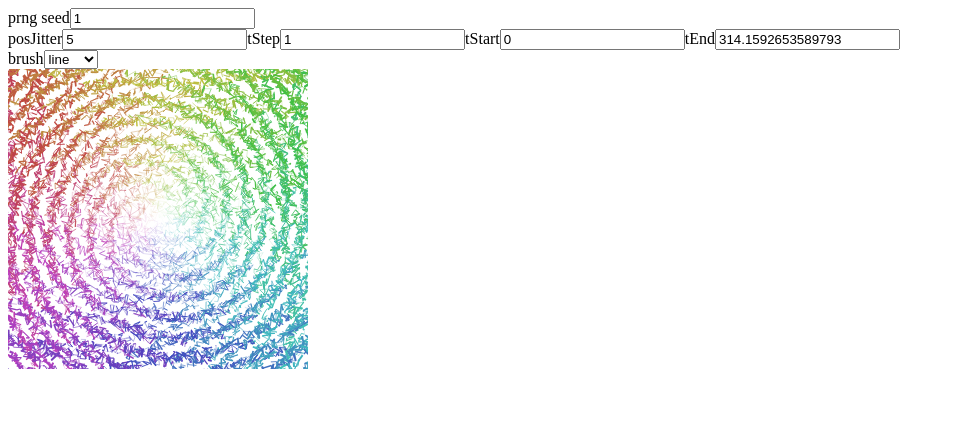
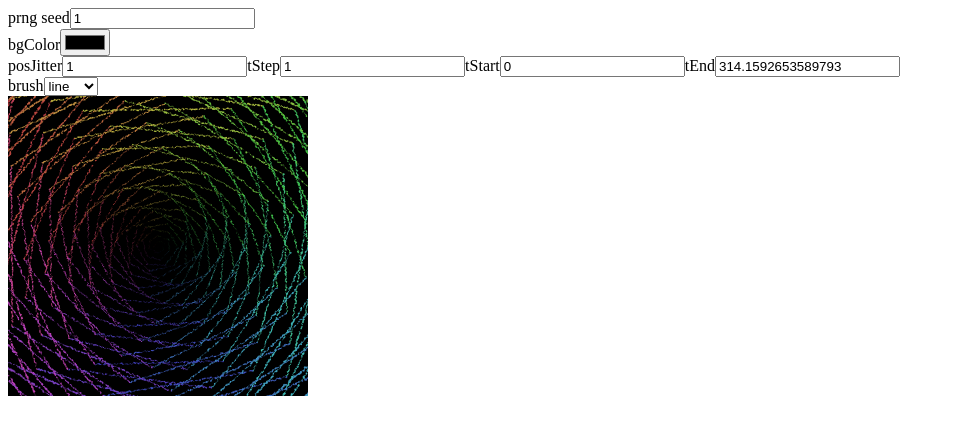
Before and after one commit to adorsk/parametric-experiments, a React (Create React App) app: page / in a window 1280 px wide. Shown: the top 434 px of the page, without its empty margins (0-955 px from the left). Built offline with nearby package versions, Linux system fonts and the light colour scheme.

Commit message:
add bg color

```diff
--- a/src/App.js
+++ b/src/App.js
@@ -1,4 +1,5 @@
 import { connect } from 'react-redux'
+import _ from 'lodash'
 
 import React from 'react'
 
@@ -11,8 +12,12 @@ class App extends React.Component {
   constructor (opts) {
     super(opts)
     this.canvasRef = React.createRef()
+    this.bgCanvasRef = React.createRef()
     this.prng = new Prng({seed: this.props.prngSeed})
     this._frameCounter = 0
+    this._debounced = {
+      drawRange: _.debounce(this.drawRange.bind(this), 200),
+    }
   }
 
   _setState (updates) {
@@ -25,7 +30,9 @@ class App extends React.Component {
 
   componentDidMount () {
     this.ctx = this.canvasRef.current.getContext('2d')
+    this.bgCtx = this.bgCanvasRef.current.getContext('2d')
     this.drawCtx = this.setupDrawCtx()
+    this.updateBg()
     this.drawRange()
   }
 
@@ -40,14 +47,35 @@ class App extends React.Component {
 
   render() {
     this.prng.setSeed(this.props.prngSeed)
+    const canvasDims = {width: 300, height: 300}
     return (
       <div>
         {this.renderInputs()}
-        <canvas
-          width={300}
-          height={300}
-          ref={this.canvasRef}
-        />
+        <div
+          style={{
+            position: 'relative',
+            ...canvasDims,
+          }}
+        >
+          <canvas
+            {...canvasDims}
+            ref={this.bgCanvasRef}
+            style={{
+              position: 'absolute',
+              left: 0,
+              top: 0,
+            }}
+          />
+          <canvas
+            {...canvasDims}
+            ref={this.canvasRef}
+            style={{
+              position: 'absolute',
+              left: 0,
+              top: 0,
+            }}
+          />
+        </div>
       </div>
     )
   }
@@ -62,6 +90,16 @@ class App extends React.Component {
             value={this.props.prngSeed}
             onChange={(e) => {
               this._setState({prngSeed: parseInt(e.target.value, 10)})
+            }}
+          />
+        </div>
+        <div>
+          bgColor
+          <input
+            type="color"
+            value={this.props.bgColor}
+            onChange={(e) => {
+              this._setState({bgColor: e.target.value})
             }}
           />
         </div>
@@ -106,8 +144,23 @@ class App extends React.Component {
     )
   }
 
-  componentDidUpdate () {
-    this.drawRange()
+  componentDidUpdate (prevProps) {
+    let dirtyKeys = []
+    for (let key of Object.keys(this.props)) {
+      if (this.props[key] !== prevProps[key]) {
+        dirtyKeys[key] = key
+      }
+    }
+    const onlyChangedBg = (dirtyKeys.length === 1 && dirtyKeys[0] === 'bgColor')
+    this.updateBg()
+    if (! onlyChangedBg) {
+      this._debounced.drawRange()
+    }
+  }
+
+  updateBg () {
+    this.bgCtx.fillStyle = this.props.bgColor
+    this.bgCtx.fillRect(0, 0, this.bgCtx.canvas.width, this.bgCtx.canvas.height)
   }
 
   drawRange () {
--- a/src/reducers/app.js
+++ b/src/reducers/app.js
@@ -4,7 +4,8 @@ const initialState = {
   tStart: 0,
   tEnd: 50 * (2 * Math.PI),
   brushKey: 'line',
-  posJitter: 5,
+  posJitter: 1,
+  bgColor: 'black',
 }
 
 const reducer = (state = initialState, action) => {
```
